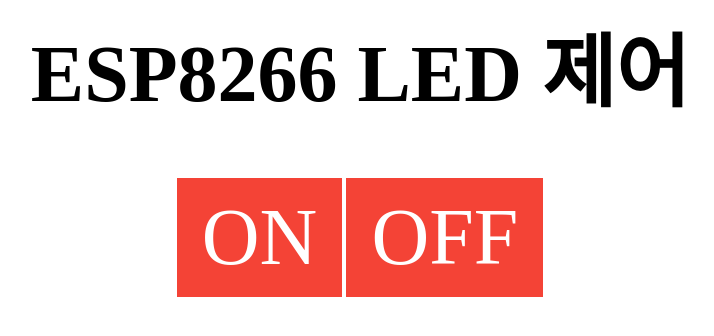
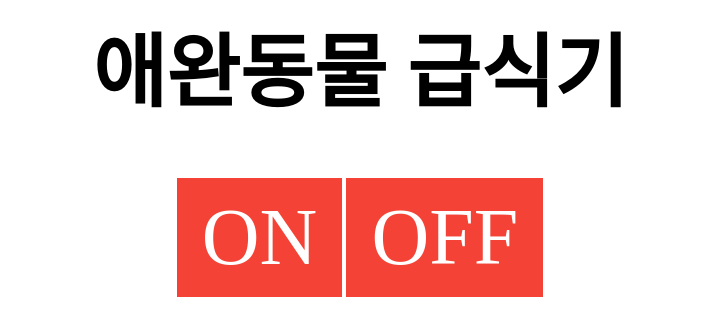
Before and after one commit to dnjsvy96/won, a plain HTML site: page index.html in a window 1280 px wide. Shown: the whole page, without its empty margins (280-994 px from the left). Drawn offline with Linux system fonts and the light colour scheme.

Commit message:
Update index.html

```diff
--- a/index.html
+++ b/index.html
@@ -22,7 +22,7 @@ a:hover, a:active {
 </head>
 <body>
   <center>
-    <h1>ESP8266 LED 제어</h1>
+      <h1>애완동물 급식기</h1>
     <a href="/on">ON</a>   <a href="/off">OFF</a>
   </center>
 </body>
```
